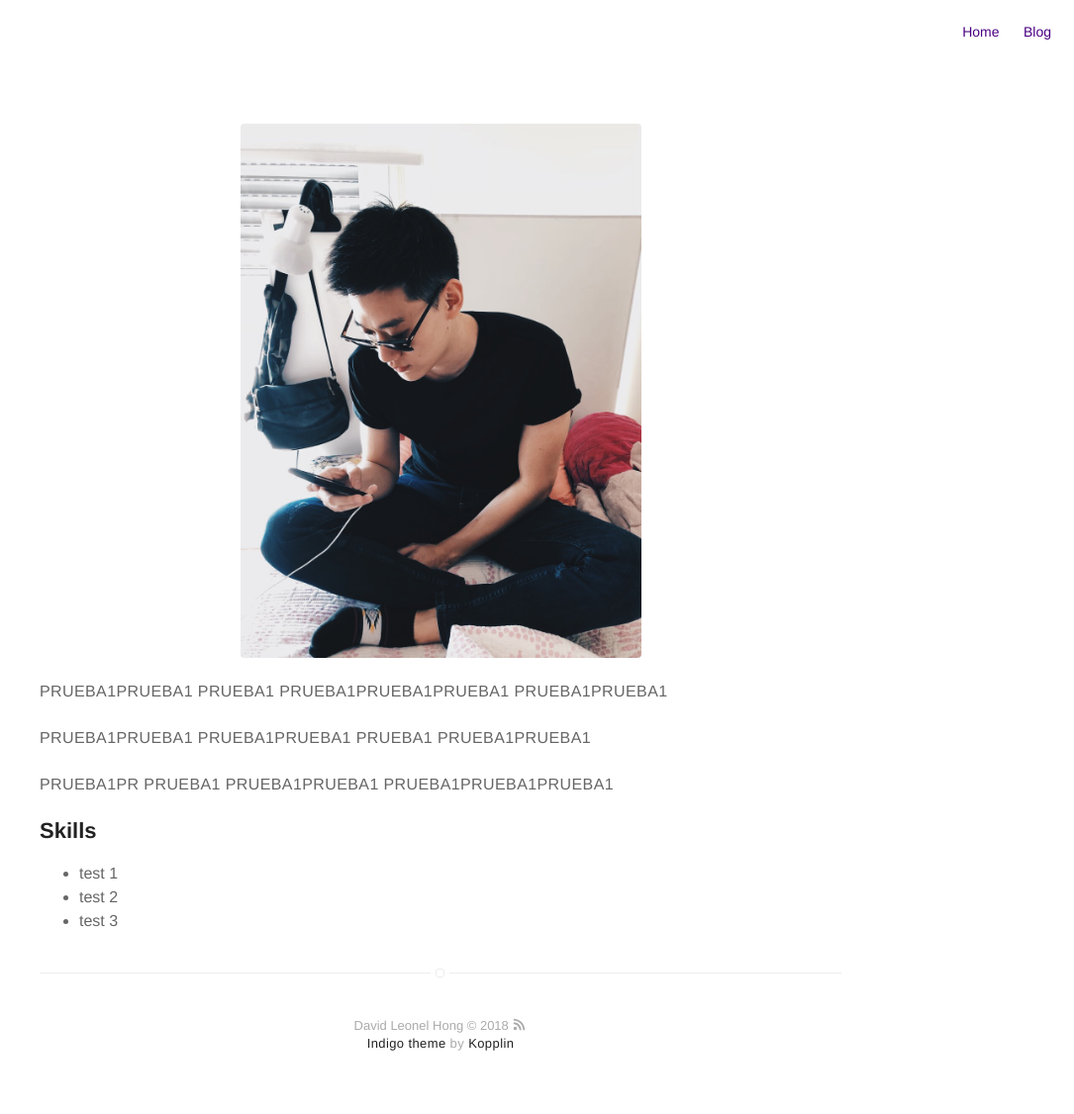
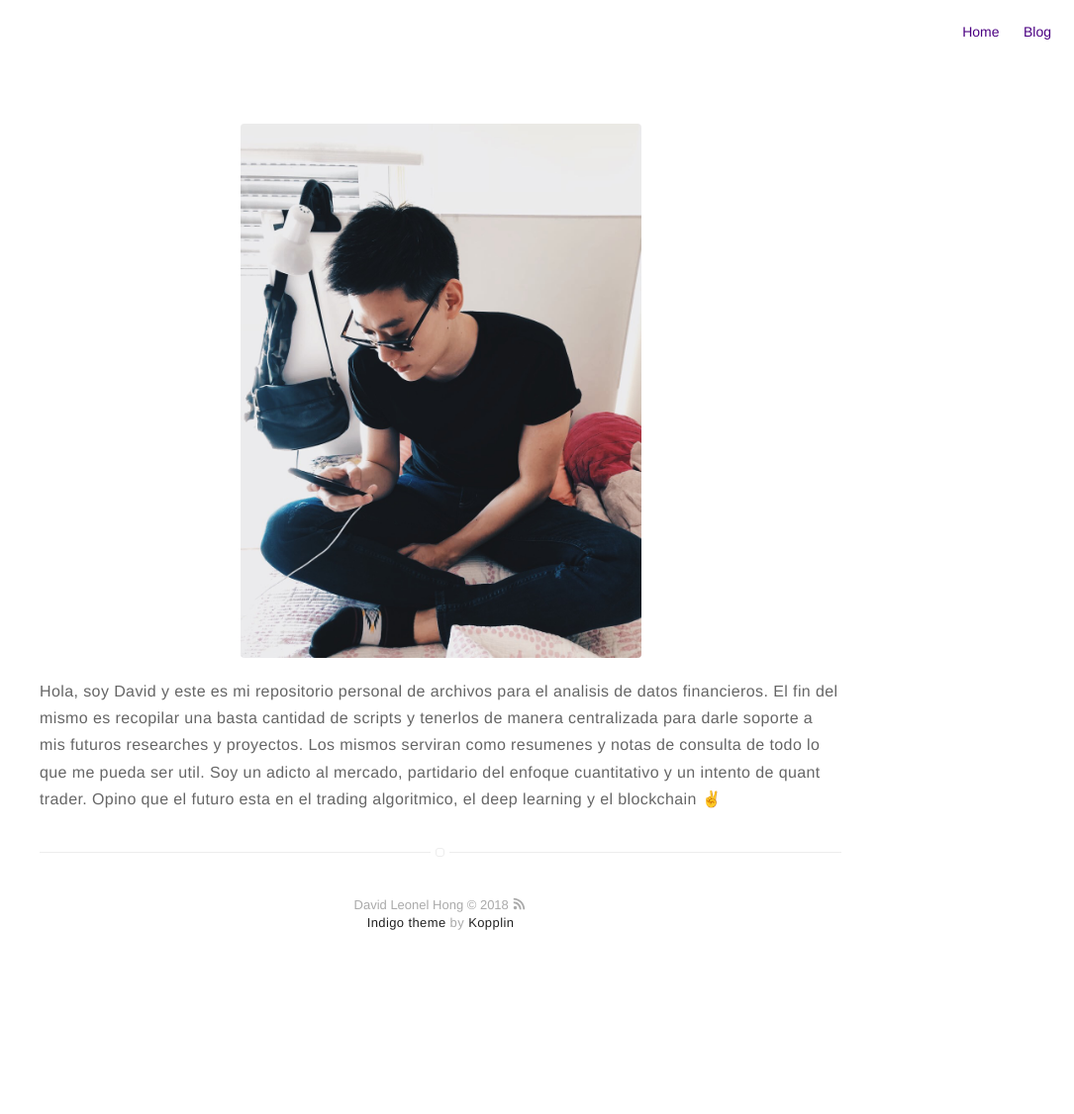
Before and after one commit to davidleonelhong/davidleonelhong.github.io, a Jekyll site: the page built from about.md, in a window 1280 px wide. Shown: the whole page at 99% size, without its empty margins (195-1280 px from the left). Built offline with Jekyll 4.4.1, drawn with Linux system fonts in a browser that asks for light colours; a script that is not in the unit is left out; after the commit the page ends 1004 px from its top, so only the background shows below that.

Commit message:
Update about.md

```diff
--- a/about.md
+++ b/about.md
@@ -5,14 +5,4 @@ mathjax: true
 ---
 ![Profile Image]({{ site.url }}/{{ site.picture }})
 
-PRUEBA1PRUEBA1 PRUEBA1 PRUEBA1PRUEBA1PRUEBA1 PRUEBA1PRUEBA1
-
-PRUEBA1PRUEBA1 PRUEBA1PRUEBA1 PRUEBA1 PRUEBA1PRUEBA1
-
-PRUEBA1PR PRUEBA1 PRUEBA1PRUEBA1 PRUEBA1PRUEBA1PRUEBA1
-
-## Skills
-
-* test 1
-* test 2
-* test 3
+Hola, soy David y este es mi repositorio personal de archivos para el analisis de datos financieros. El fin del mismo es recopilar una basta cantidad de scripts y tenerlos de manera centralizada para darle soporte a mis futuros researches y proyectos. Los mismos serviran como resumenes y notas de consulta de todo lo que me pueda ser util. Soy un adicto al mercado, partidario del enfoque cuantitativo y un intento de quant trader. Opino que el futuro esta en el trading algoritmico, el deep learning y el blockchain ✌️
```
